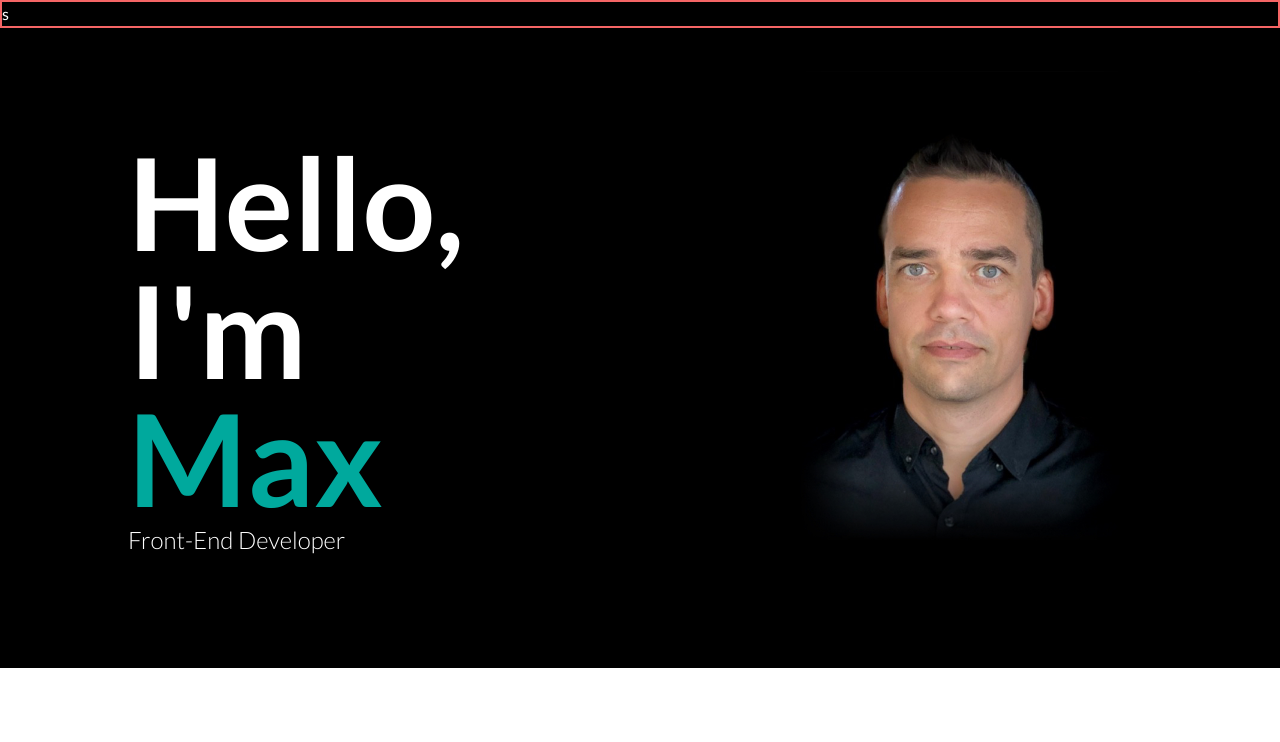
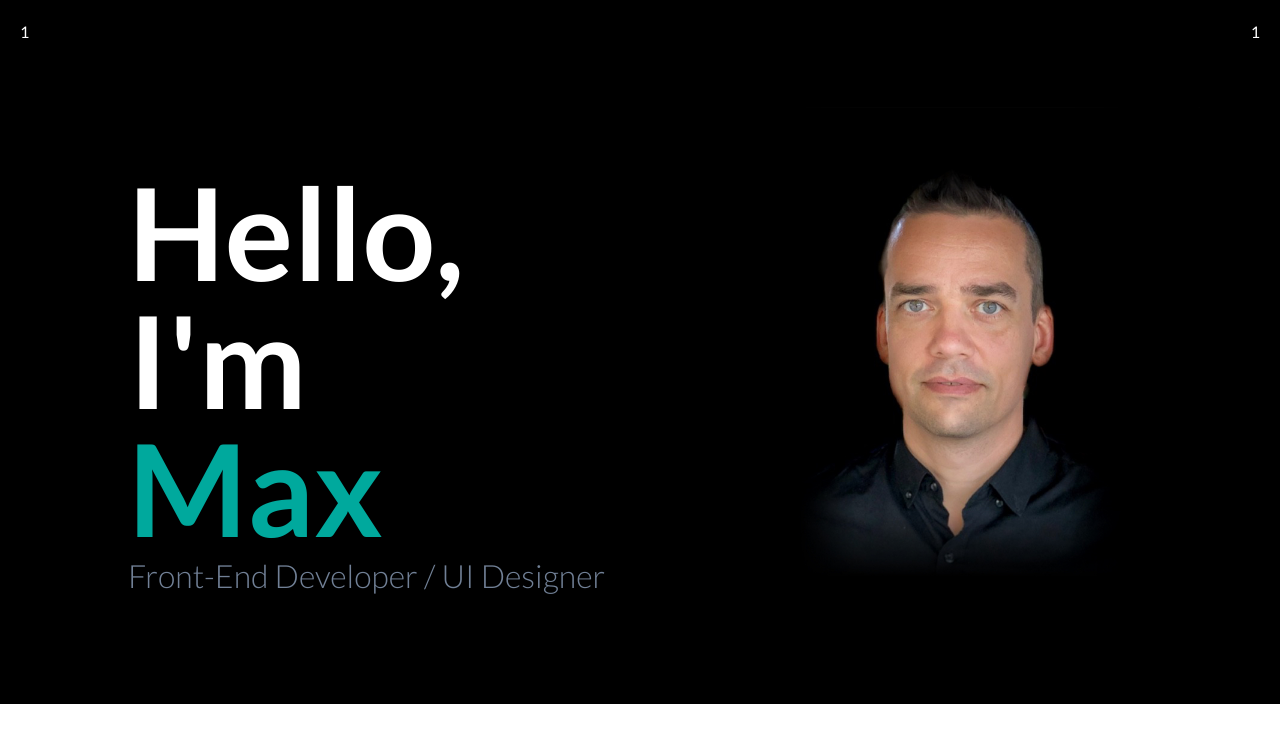
Before and after one commit to attilaking/max-portfolio, a React (Create React App) app: page / in a window 1280 px wide. Shown: the top 742 px of the page. Built offline with nearby package versions, Linux system fonts and the light colour scheme; no server answers.

Commit message:
Change format

```diff
--- a/src/assets/style/components/header.scss
+++ b/src/assets/style/components/header.scss
@@ -7,6 +7,10 @@
         font-size: 10vw;
     }
 
+    &__left__herowrapper__sub {
+        font-size: 2.5vw;
+    }
+
     &__primary {
         color: general.$color-primary;
     }
--- a/src/components/Header.js
+++ b/src/components/Header.js
@@ -1,16 +1,16 @@
 import React from 'react';
 import { useEffect, useState } from 'react';
 import { style } from '../assets/style/components/header.scss';
-import  heroImage from '../assets/img/max.jpg';
+import heroImage from '../assets/img/max.jpg';
 
 const Header = () => {
     return (
         <div>
-            <div className="text-white bg-black sticky top-0 right-0 left-0 border-2 border-red-500">
-                s
+            <div className="text-white bg-black sticky top-0 right-0 left-0 grid grid-cols-2 p-5">
+                <div className="grid justify-start">1</div>
+                <div className="grid justify-end">1</div>
             </div>
             <div className="bg-black font-semibold grid grid-cols-2 mx-headerCont">
-
                 <div className="text-white grid items-center mx-headerCont__left">
                     <div className="pl-32 mx-headerCont__left__herowrapper">
                         <div className="leading-none mx-headerCont__left__herowrapper__hero">
@@ -18,22 +18,20 @@ const Header = () => {
                             <div>I'm</div>
                             <div className="mx-headerCont__primary">Max</div>
                         </div>
-                    <div className="text-2xl font-light mx-headerCont__left__herowrapper__sub">
-                        Front-End Developer
+                        <div className="text-gray-600 font-light mx-headerCont__left__herowrapper__sub">
+                            <div>Front-End Developer / UI Designer</div>
                         </div>
                     </div>
                 </div>
 
                 <div className="text-white grid items-center justify-items-center">
                     <div className="w-3/4">
-                       <img className="w-full" alt="Max Attila King" src={heroImage}/>
+                        <img className="w-full" alt="Max Attila King" src={heroImage} />
                     </div>
                 </div>
             </div>
         </div>
-
     )
-
 }
 
 export default Header;
```
Lines whose indentation alone changed are shown as unchanged.
